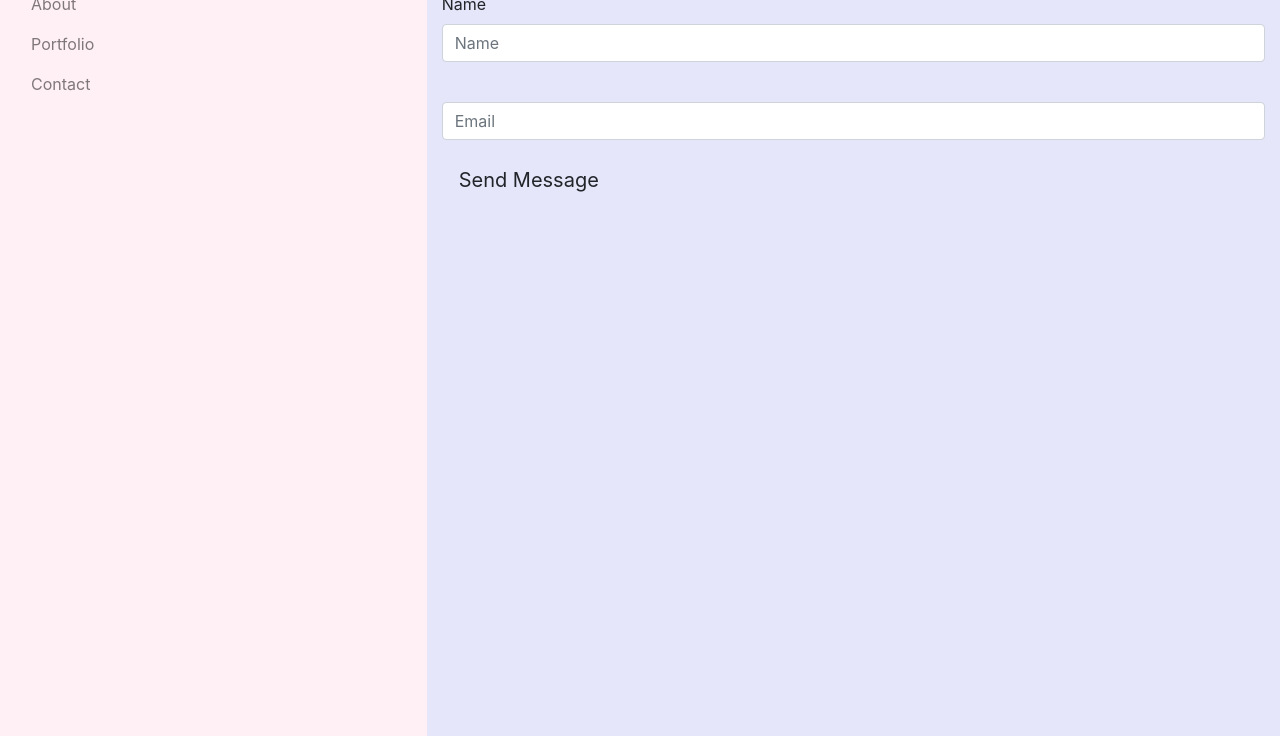
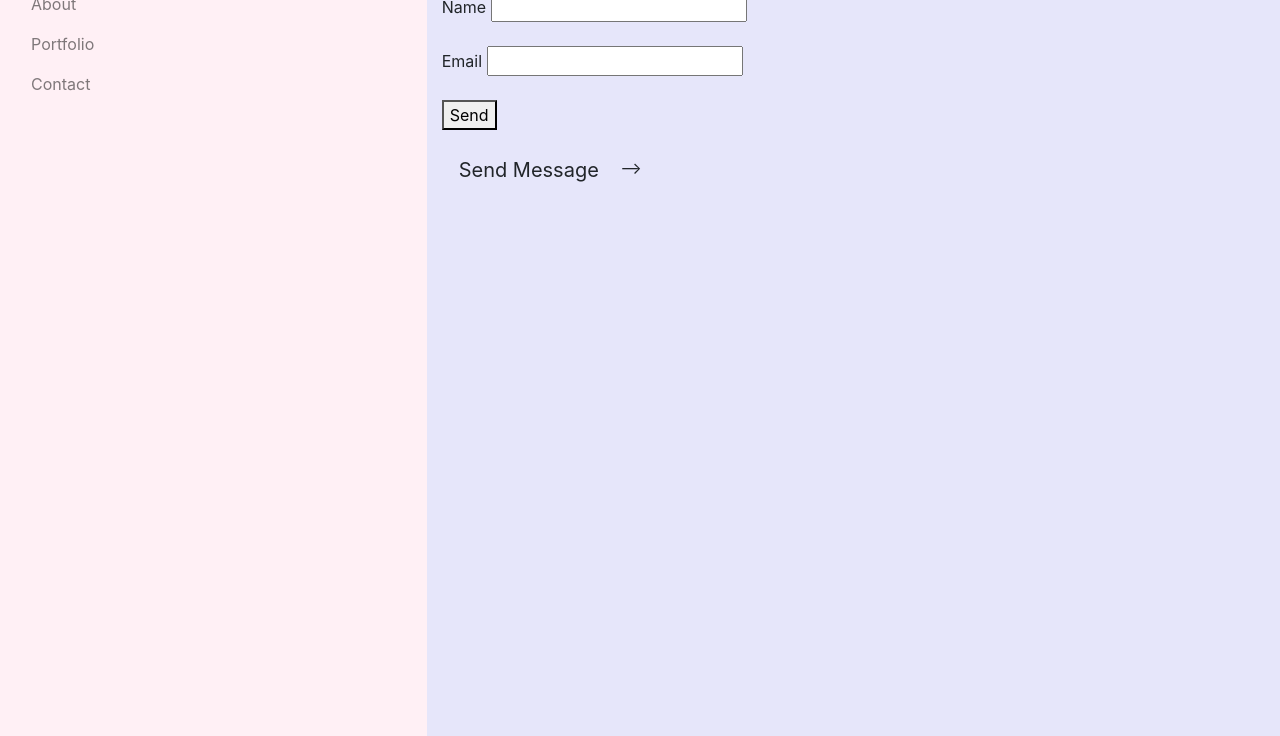
Before and after one commit to efoquinn/efoquinn.portfolio, a plain HTML site: page contact.html in a window 1280 px wide. Shown: the part 64-800 px from the top of the page. Drawn offline with nearby package versions, Linux system fonts and the light colour scheme.

Commit message:
copy netlify form

```diff
--- a/contact.html
+++ b/contact.html
@@ -29,7 +29,18 @@
             </div>
             <div class="col-sm-8" style="background-color: lavender;">
                 <h1>Get in contact</h1>
-                <form name="contact" netlify>
+                <form name="contact" netflify>
+                    <p>
+                        <label>Name <input type="text" name="name"></label>
+                    </p>
+                    <p>
+                        <label>Email <input type="email" name="email"></label>
+                    </p>
+                    <p>
+                        <button type="submit">Send</button>
+                    </p>
+                </form>
+                <!-- <form name="contact" netlify>
                     <div class="form-group">
                         <label for="name">Name</label>
                         <input type="text" class="form-control" id="name" placeholder="Name">
@@ -38,12 +49,12 @@
                         <label for="email"></label>
                         <input type="text" class="form-control" id="email" placeholder="Email">
                     </div>
-                    <!-- <div class="form-group">
+                    <div class="form-group">
                         <label for="message">Message</label>
                         <input type="text" class="form-control" id="message" placeholder="Message">
                     </div> -->
-                    <button type="submit" class="btn btn-lg">Send Message</button>
-                </form>
+                <button type="submit" class="btn btn-lg">Send Message</button>
+                </form> -->
             </div>
         </div>
     </div>
```
